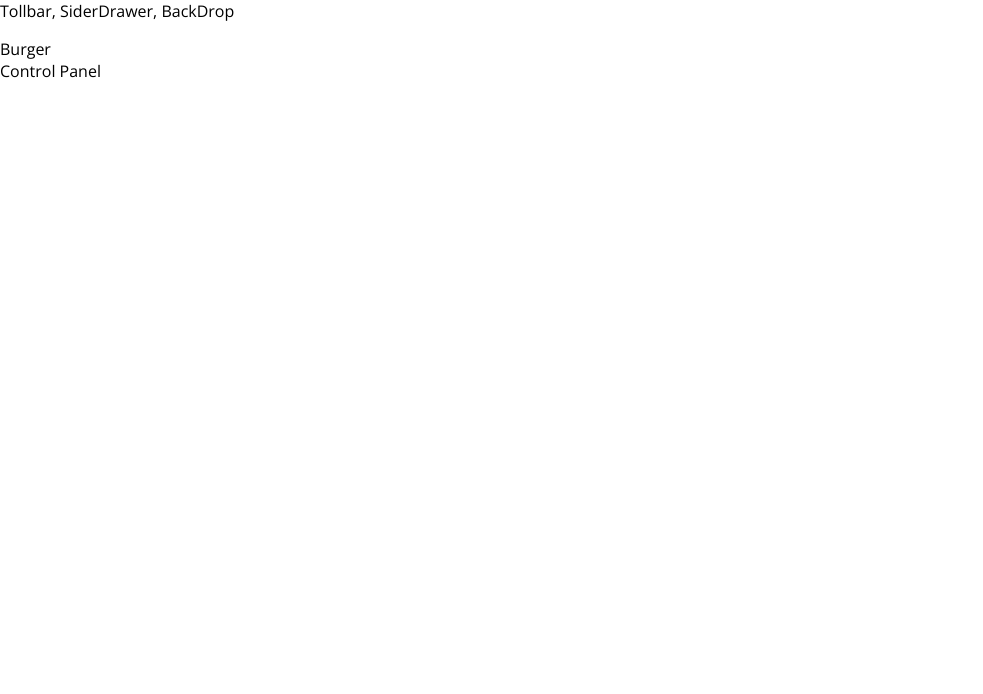
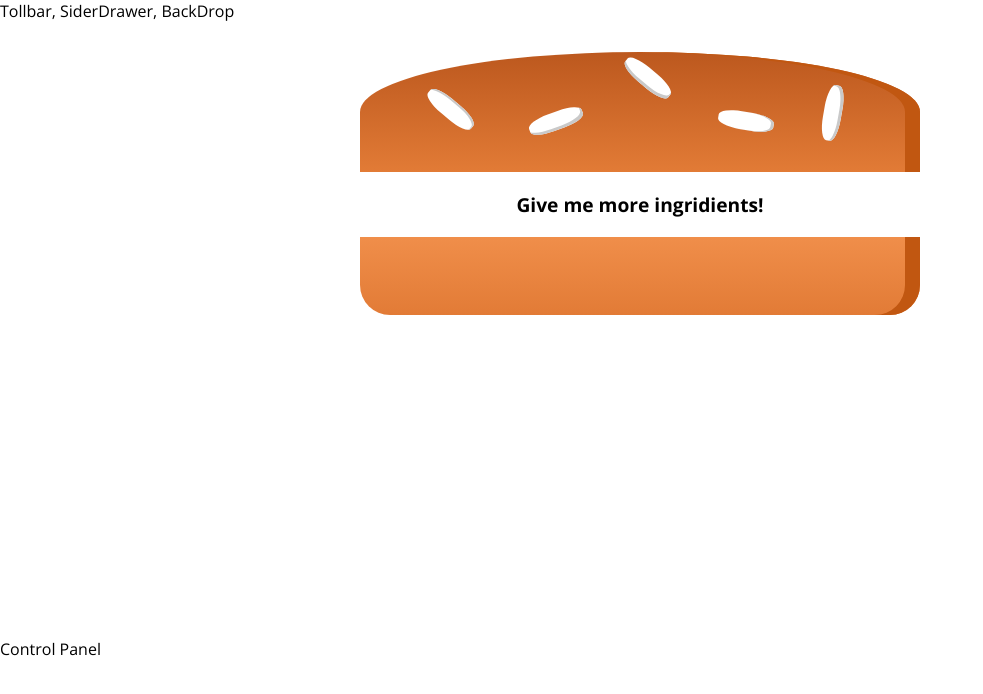
Before and after one commit to Areckyfox/udemyReactCourse, a React app: page / in a window 1280 px wide. Shown: the top 694 px of the page, without its empty margins (0-983 px from the left). Built offline with nearby package versions, Linux system fonts and the light colour scheme.

Commit message:
burger give me more ingridients

```diff
--- /dev/null
+++ b/src/components/Burger/Burger.css
@@ -0,0 +1,33 @@
+.Burger {
+    width: 100%;
+    margin: auto;
+    height: 250px;
+    text-align: center;
+    overflow: auto;
+    font-weight: bold;
+    font-size: 1.2rem;
+}
+
+@media(min-width: 500px) and (min-height: 400px){
+
+    .Burger{
+        width: 350px;
+        height: 300px;
+    }
+}
+
+@media(min-width: 500px) and (min-height: 401px){
+
+    .Burger{
+        width: 450px;
+        height: 400px;
+    }
+}
+
+@media(min-width: 1000px) and (min-height: 700px){
+
+    .Burger{
+        width: 700px;
+        height: 600px;
+    }
+}
--- a/src/components/Burger/Burger.js
+++ b/src/components/Burger/Burger.js
@@ -0,0 +1,29 @@
+import React from "react";
+import classes from "./Burger.css";
+import BurgerIngridients from "./BurgerIngridients/BurgersIngridients";
+
+const burger = props => {
+  let transformedIngridients = Object.keys(props.ingridients)
+    .map(igKey => {
+      console.log([...Array(props.ingridients[igKey])]);
+
+      return [...Array(props.ingridients[igKey])].map((_, i) => {
+        return <BurgerIngridients key={igKey + i} type={igKey} />;
+      });
+    })
+    .reduce((arr, el) => {
+      return arr.concat(el);
+    }, []);
+    if(transformedIngridients.length === 0) {
+        transformedIngridients = <p>Give me more ingridients!</p>
+    }
+  return (
+    <div className={classes.Burger}>
+      <BurgerIngridients type="bread-top" />
+      {transformedIngridients}
+      <BurgerIngridients type="bread-bottom" />
+    </div>
+  );
+};
+
+export default burger;
--- a/src/components/Burger/BurgerIngridients/BurgersIngridients.js
+++ b/src/components/Burger/BurgerIngridients/BurgersIngridients.js
@@ -1,6 +1,6 @@
 import React, { Component } from "react";
-import PropTypes from "prop-types";
-import classes from "./BurgerIngridients.css";
+import propTypes from "prop-types";
+import classes from "./BurgersIngridients.css";
 
 class BurgerIngridients extends Component {
   render() {
@@ -41,7 +41,7 @@ class BurgerIngridients extends Component {
     return ingridient;
   }
 }
-BurgerIngridients.PropTypes = {
-type: PropTypes.string.isRequired
+BurgerIngridients.propTypes = {
+type: propTypes.string.isRequired
 };
 export default BurgerIngridients;
--- a/src/conatainers/BurgerBuilder/BurgerBuilder.js
+++ b/src/conatainers/BurgerBuilder/BurgerBuilder.js
@@ -1,15 +1,24 @@
-import React, {Component} from 'react';
-import Aux from '../../hoc/Aux';
+import React, { Component } from "react";
+import Aux from "../../hoc/Aux";
+import Burger from '../../components/Burger/Burger';
 class BurgerBuilder extends Component {
-    render() {
-        return(
-            <Aux>
-            <div>Burger</div>
-            <div>Control Panel</div>
 
-            </Aux>
-        )
-    }
+  state = {
+      ingridients: {
+          salad: 0,
+          bacon: 0,
+          cheese: 0,
+          meat: 0
+      }
+  }
+  render() {
+    return (
+      <Aux>
+        <Burger ingridients={this.state.ingridients} />
+        <div>Control Panel</div>
+      </Aux>
+    );
+  }
 }
 
 export default BurgerBuilder;
```
